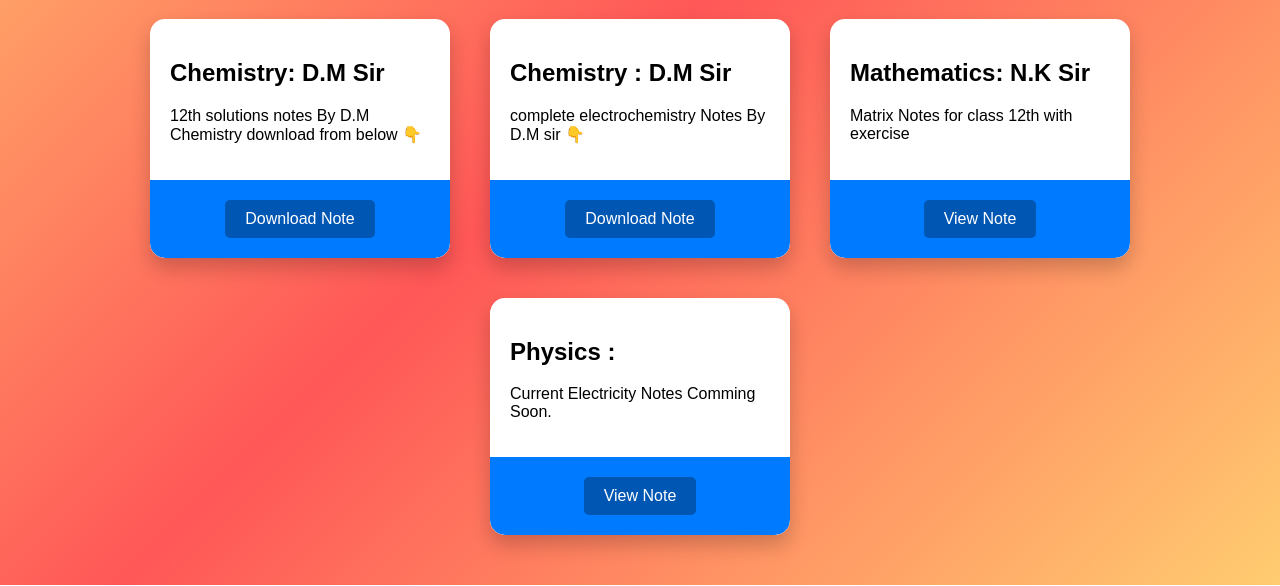
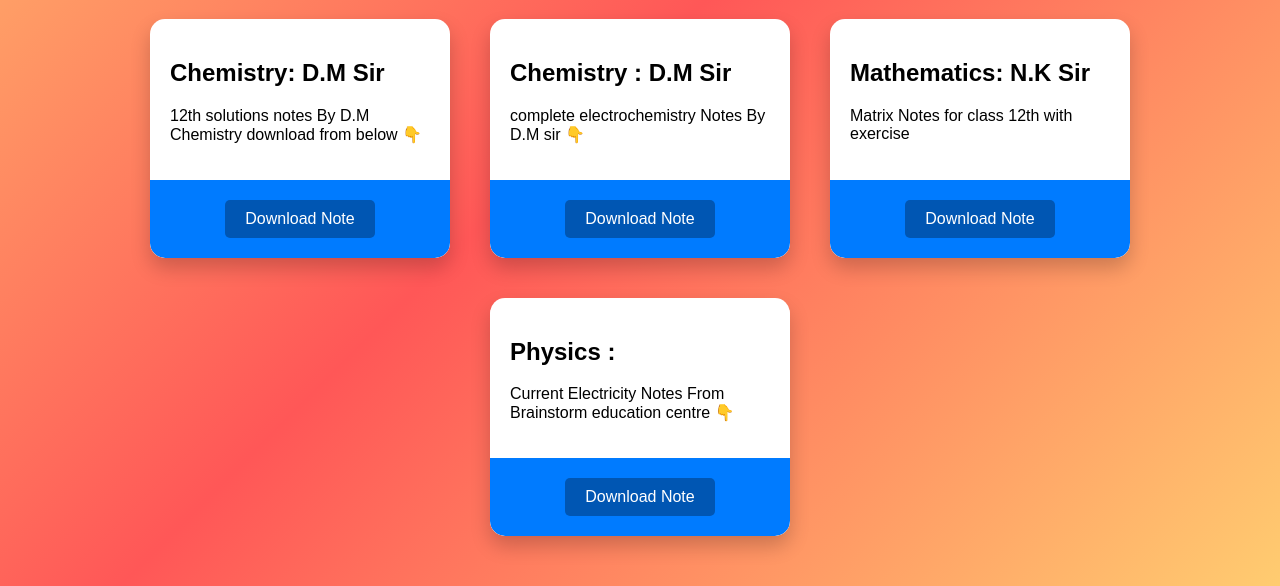
Before and after one commit to SSYBRAND/Class-12-Notes-, a plain HTML site: page index.html in a window 1280 px wide. Shown: the part 453-1039 px from the top of the page. Drawn offline with Linux system fonts and the light colour scheme.

Commit message:
Update index.html

```diff
--- a/index.html
+++ b/index.html
@@ -123,17 +123,17 @@
                     <p>Matrix  Notes for class 12th with exercise</p>
                 </div>
                 <div class="note-view">
-                    <button onclick="viewNote('https://drive.google.com/file/d/1RdCAk9bp31WUWyHwrFcenS8wjCRUXv9b/view?usp=drivesdk')">View Note</button>
+                    <button onclick="viewNote('https://drive.google.com/file/d/1RdCAk9bp31WUWyHwrFcenS8wjCRUXv9b/view?usp=drivesdk')">Download Note</button>
                 </div>
             </div>
 
             <div class="note-card">
                 <div class="note-info">
                     <h2>Physics : </h2>
-                    <p>Current Electricity Notes Comming Soon.</p>
+                    <p>Current Electricity Notes From Brainstorm education centre 👇</p>
                 </div>
                 <div class="note-view">
-                    <button onclick="viewNote('note4.pdf')">View Note</button>
+                    <button onclick="viewNote('https://drive.google.com/file/d/1RgPoIZJyBTMPr9tnuQ-emNls1Hq_T1gp/view?usp=drivesdk')">Download Note</button>
                 </div>
             </div>
 
```
